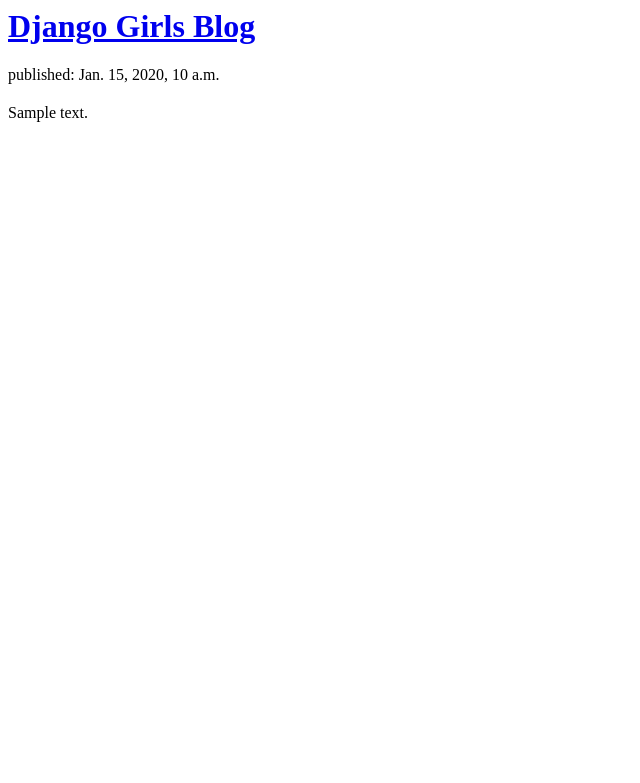
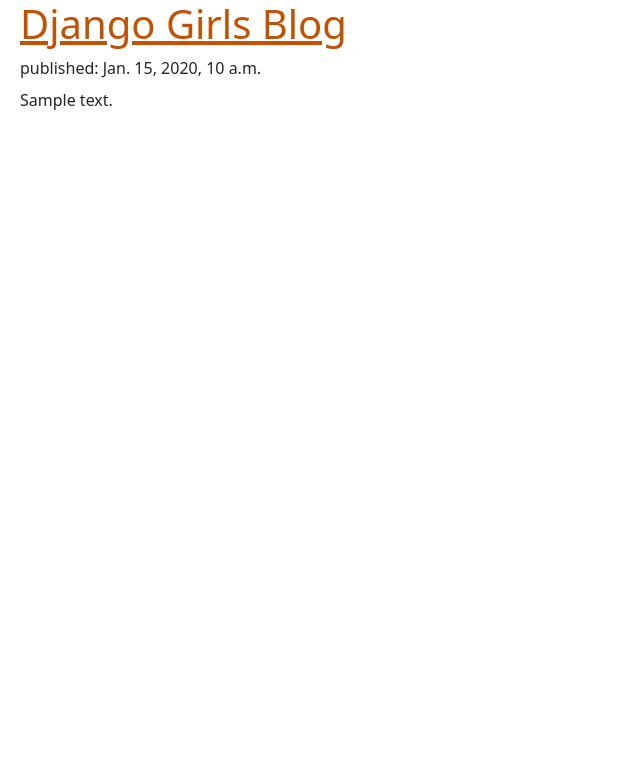
Before and after one commit to kipkoechngeno1234/Personal-blog, a Django app: page / in a window 1280 px wide. Shown: the top 783 px of the page, without its empty margins (0-640 px from the left). Run offline with Django 5.2, Linux system fonts and the light colour scheme; tables that the repository leaves empty hold one stand-in row (values such as "Sample post").

Commit message:
Loading static files and CSS files thats under static folder

```diff
--- /dev/null
+++ b/blog/static/css/blog.css
@@ -0,0 +1,7 @@
+body {
+    padding-left: 20px;
+}
+
+h1 a, h2 a {
+    color: #C25100;
+}
--- a/blog/templates/post_list.html
+++ b/blog/templates/post_list.html
@@ -1,5 +1,8 @@
+{% load static %}
 <header>
     <h1><a href="/">Django Girls Blog</a></h1>
+    <link rel="stylesheet" href="https://cdn.jsdelivr.net/npm/bootstrap@5.3.3/dist/css/bootstrap.min.css" integrity="sha384-QWTKZyjpPEjISv5WaRU9OFeRpok6YctnYmDr5pNlyT2bRjXh0JMhjY6hW+ALEwIH" crossorigin="anonymous">
+    <link rel="stylesheet" href="{% static 'css/blog.css' %}">
 </header>
 
 {% for post in posts %}
```
